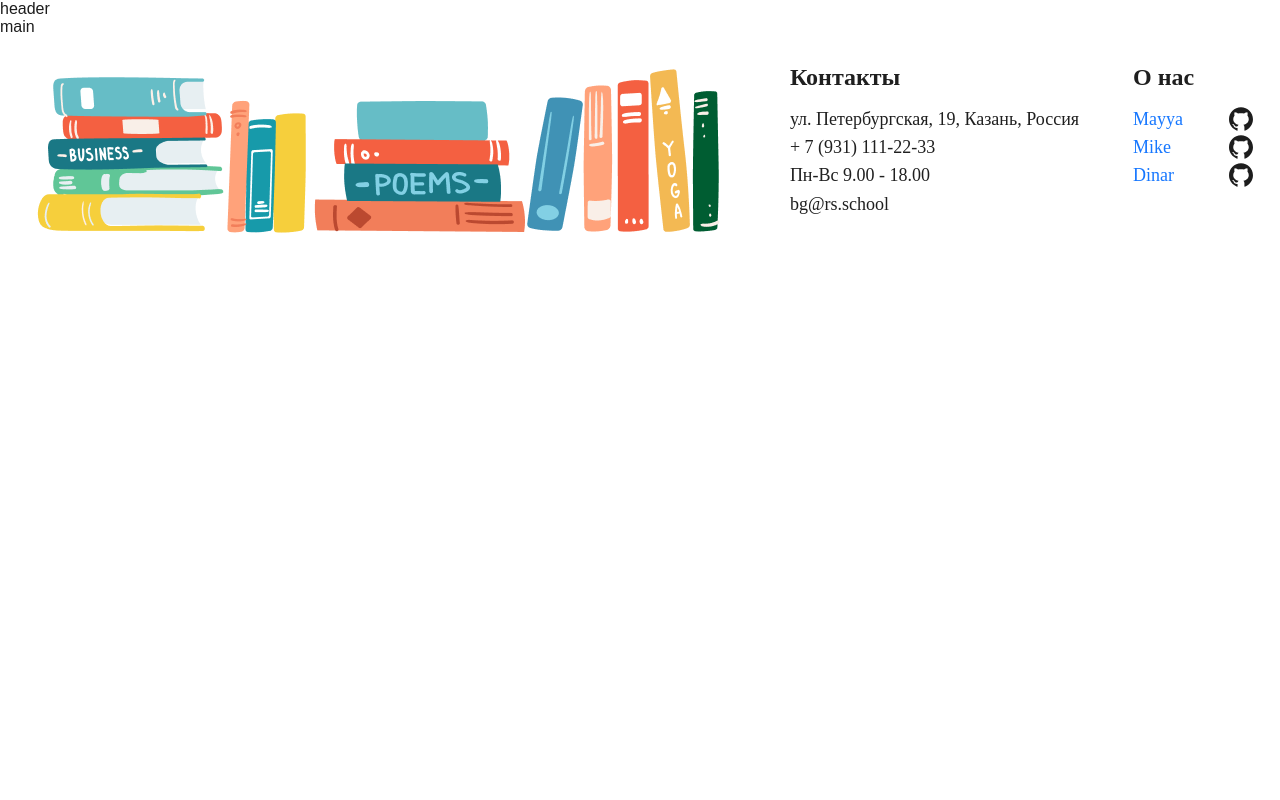
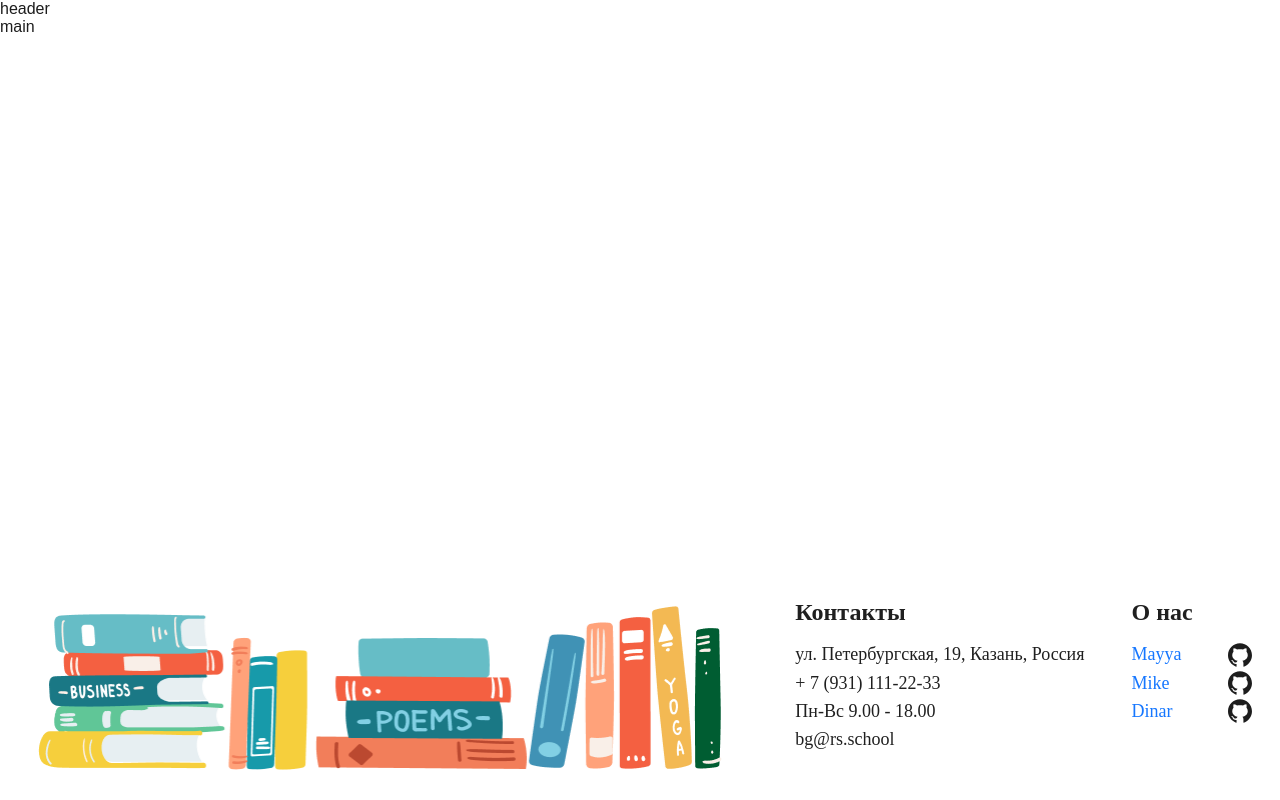
Before and after one commit to Korneim/eCommerce-Application, a React (Vite) app in the folder eCommerce-app/: page / in a window 1280 px wide. Built offline with nearby package versions, Linux system fonts and the light colour scheme; a web font is replaced by a local one.

Commit message:
fix: fix style for footer

```diff
--- a/eCommerce-app/src/components/footer/Footer.tsx
+++ b/eCommerce-app/src/components/footer/Footer.tsx
@@ -1,13 +1,14 @@
 import type { FC } from 'react';
-import footerImg from '../../assets/images/footerImg.png';
 import { Flex, Typography } from 'antd';
 import { GithubOutlined } from '@ant-design/icons';
 import scss from './footer.module.scss';
 
 export const Footer: FC = () => {
     return (
-        <Flex justify="space-around" className={scss.footer}>
-            <img src={footerImg} alt="Books" className={scss.img} />
+        <Flex justify="space-around" className={scss.footer} align="center">
+            <div className={scss.img}></div>
+
+            <Flex justify="space-between" gap={47}>
                 <Flex vertical>
                     <Typography.Title level={3}>Контакты</Typography.Title>
                     <Typography.Text>ул. Петербургская, 19, Казань, Россия</Typography.Text>
@@ -15,20 +16,28 @@ export const Footer: FC = () => {
                     <Typography.Text>Пн-Вс 9.00 - 18.00</Typography.Text>
                     <Typography.Text>bg@rs.school</Typography.Text>
                 </Flex>
+
                 <Flex vertical className={scss.about}>
                     <Typography.Title level={3}>О нас</Typography.Title>
 
                     <Flex justify="space-between">
-                    <Typography.Link href="https://github.com/abeilleee">Mayya</Typography.Link>
+                        <Typography.Link href="https://github.com/abeilleee" target="_blank">
+                            Mayya
+                        </Typography.Link>
                         <GithubOutlined className={scss.icon} />
                     </Flex>
                     <Flex justify="space-between">
-                    <Typography.Link href="https://github.com/Korneim">Mike</Typography.Link>
+                        <Typography.Link href="https://github.com/Korneim" target="_blank">
+                            Mike
+                        </Typography.Link>
                         <GithubOutlined className={scss.icon} />
                     </Flex>
                     <Flex justify="space-between">
-                    <Typography.Link href="https://github.com/redinar">Dinar</Typography.Link>
+                        <Typography.Link href="https://github.com/redinar" target="_blank">
+                            Dinar
+                        </Typography.Link>
                         <GithubOutlined className={scss.icon} />
+                    </Flex>
                 </Flex>
             </Flex>
         </Flex>
--- a/eCommerce-app/src/components/footer/footer.module.scss
+++ b/eCommerce-app/src/components/footer/footer.module.scss
@@ -1,6 +1,5 @@
 .footer {
-  position: relative;
-  bottom: 0;
+  height: 274px;
 }
 
 .icon {
@@ -12,5 +11,10 @@
 }
 
 .img {
-  margin-bottom: -40px;
+  width: 710px;
+  height: 274px;
+  background-image: url("../../assets/images/footerImg.png");
+  background-position: 100% 150%;
+  background-repeat: no-repeat;
+  background-size: contain;
 }
--- a/eCommerce-app/src/components/main-layout/main-layout.module.scss
+++ b/eCommerce-app/src/components/main-layout/main-layout.module.scss
@@ -1,10 +1,5 @@
 .wrapper {
-  display: flex;
-  height: 100%;
-  flex-direction: column;
-
+  display: grid;
+  min-height: 100vh;
+  grid-template-rows: auto 1fr auto; /* Шапка — контент (растягивается) — футер */
 }
-
-.wrapper:last-child {
-  align-self: flex-end;
-}
```
Lines whose indentation alone changed are shown as unchanged.
